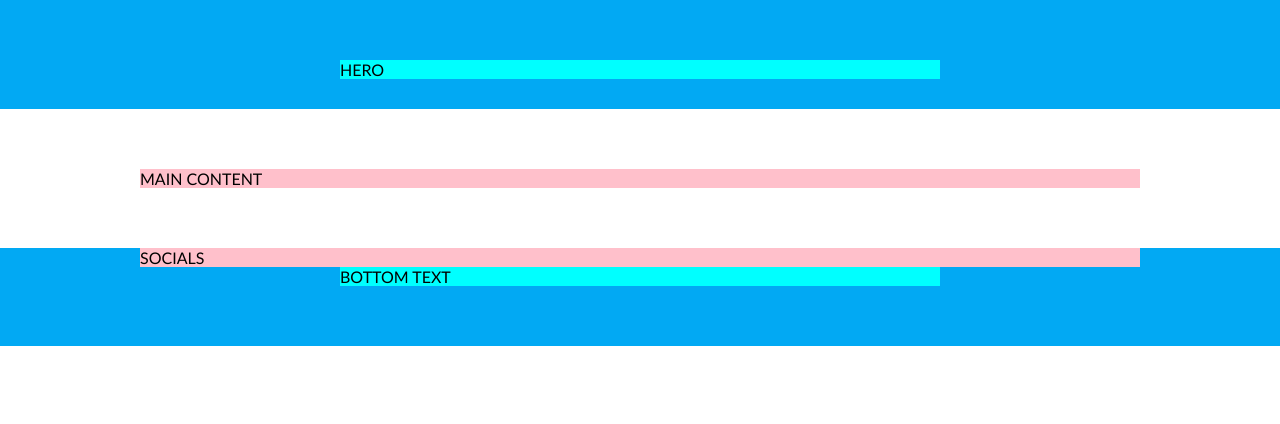
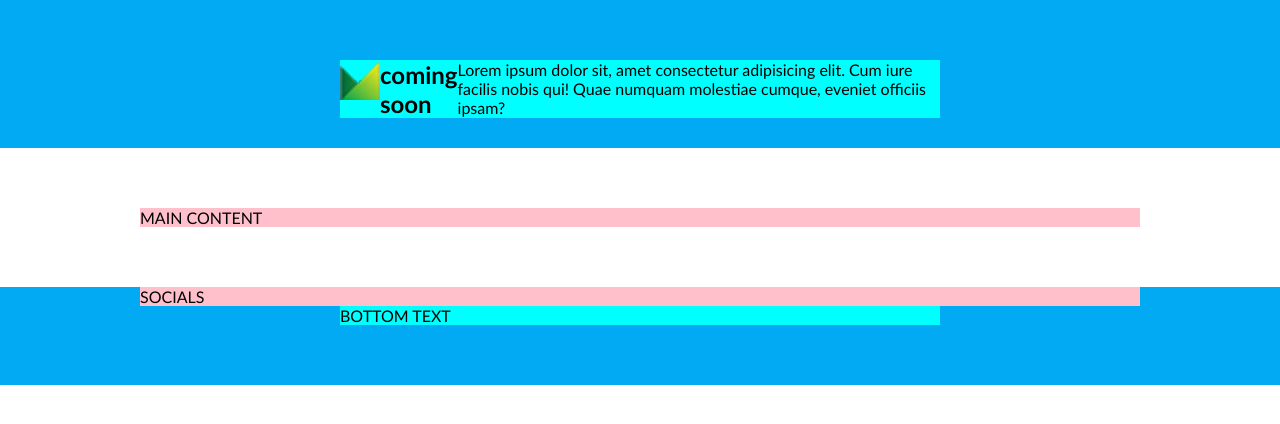
Before and after one commit to dinako81/7-coming-soon, a website: page index.html in a window 1280 px wide. Drawn offline with Linux system fonts and the light colour scheme.

Commit message:
Hero section #3

```diff
--- a/css/pages/home.css
+++ b/css/pages/home.css
@@ -6,9 +6,27 @@
 
 /* CUSTUM STYLE BELOW THIS COMMENT LINE*/
 
-section.container {
+
+/* hero */
+.hero {
     padding-bottom: 30px;
 }
+.hero > .short-row {
+    display: flex;
+}
+
+.logo {
+    object-fit: contain;
+    object-position: center;
+    width: 100%s;
+    height: 40px;
+}
+
+
+/* main */
+
+
+/* footer */
 
 footer.container {
 padding-top: 0;
--- a/index.html
+++ b/index.html
@@ -19,9 +19,11 @@
 
 </head>
 <body>
-   <section class="container bg-main">
+   <section class="container hero bg-main">
     <div class="short-row">
-        HERO
+        <img class="logo" src="./img/logo.png" alt="logo">
+        <h1>coming soon</h1>
+        <p>Lorem ipsum dolor sit, amet consectetur adipisicing elit. Cum iure facilis nobis qui! Quae numquam molestiae cumque, eveniet officiis ipsam?</p>
     </div>
    </section>
 
```
